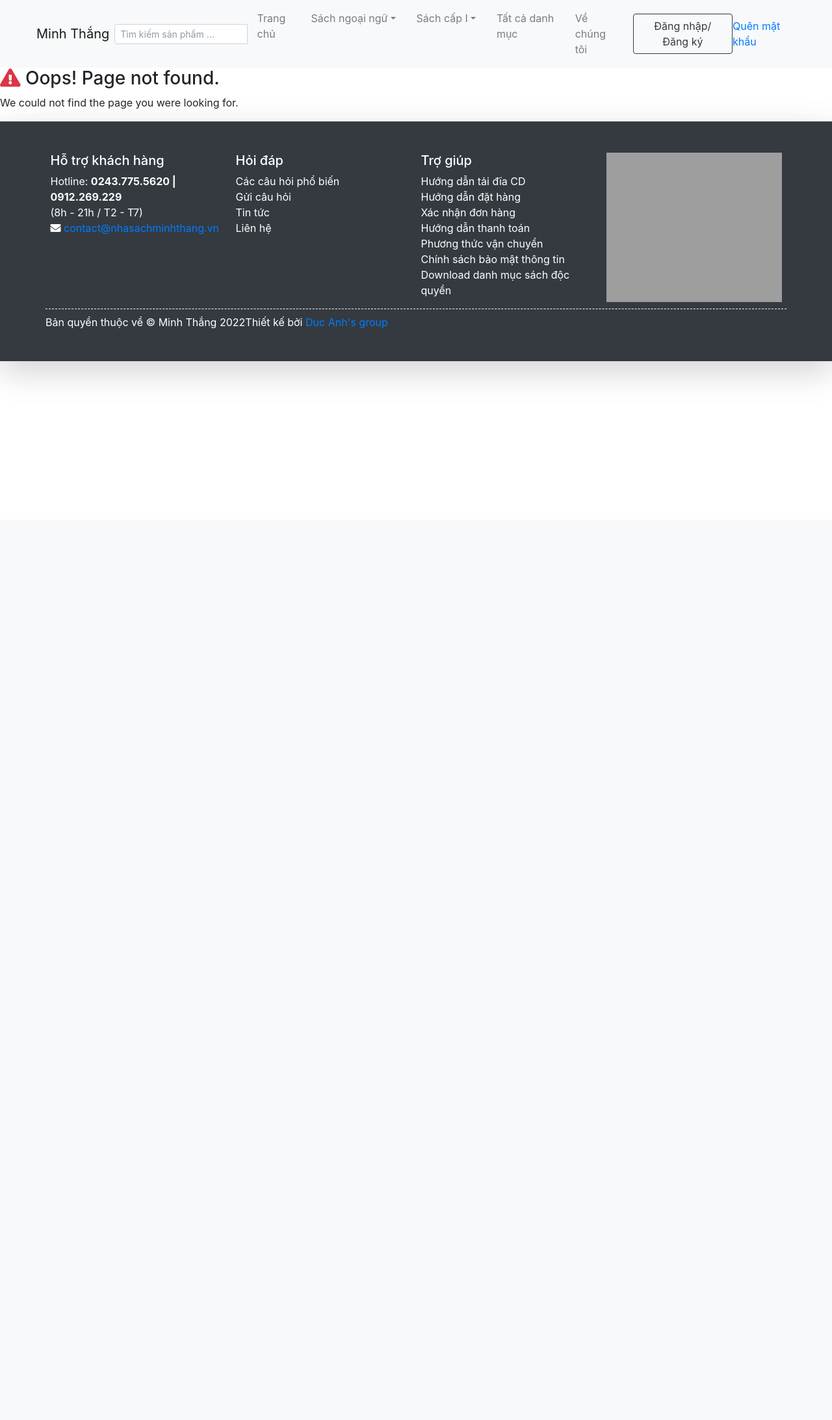
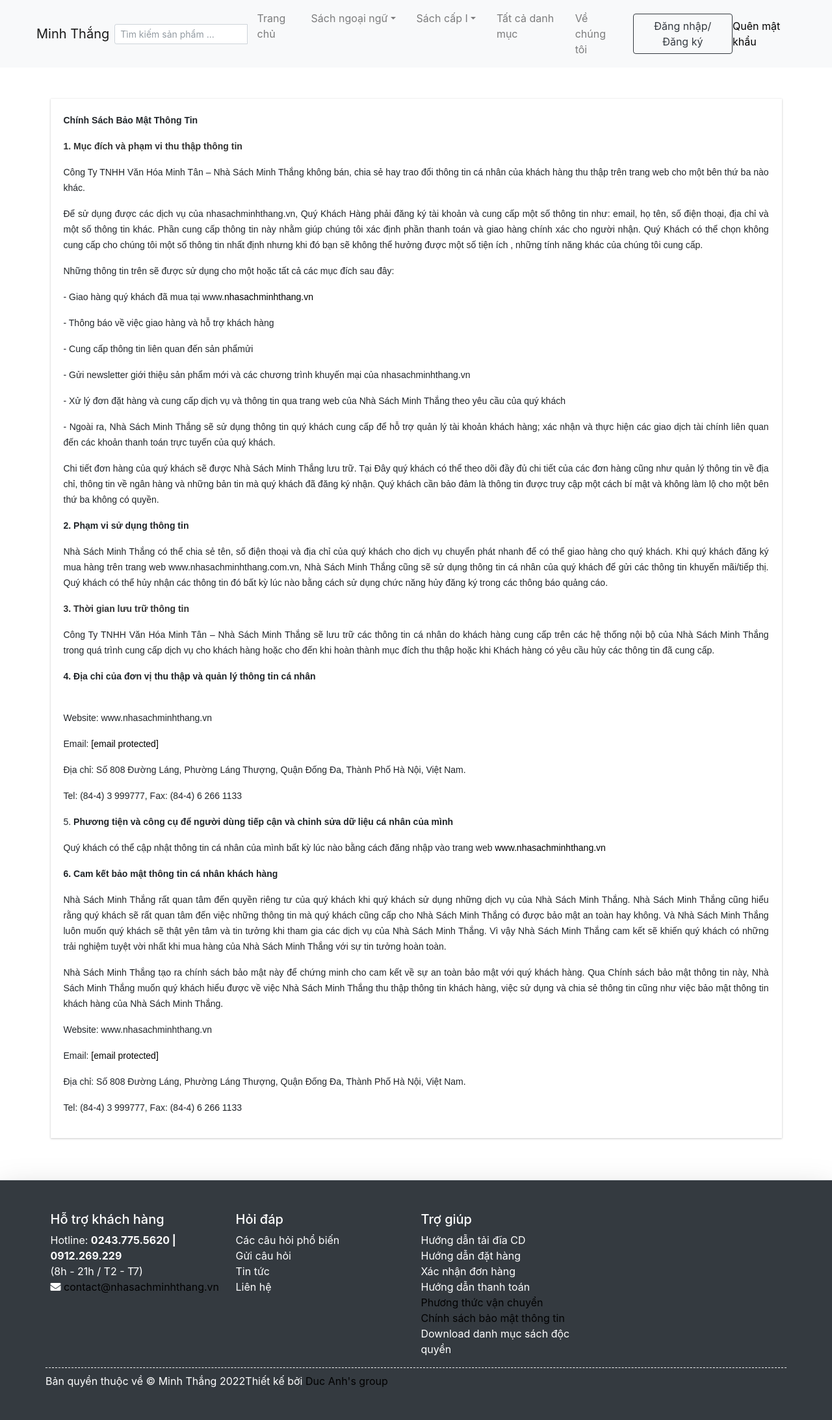
Before and after one commit to dragonquila2000/ISD_2022, a PHP site: page /book_shop/index.php?p=private_policy in a window 1280 px wide. Shown: the whole page at 65% size. Before the commit the page ends 579 px from the top, so only its background shows below. Run offline with PHP 8.4, Linux system fonts and the light colour scheme; data comes from the database, SQL or seed files in the repository; data that the repository does not hold is empty; some libraries are stand-ins or nearby versions; some web fonts are replaced; grey boxes are pictures that could not be loaded.

Commit message:
add change

```diff
--- a/inc/footer.php
+++ b/inc/footer.php
@@ -86,8 +86,8 @@
           <li><a href="#"></a>Hướng dẫn đặt hàng</li>
           <li><a href="#"></a>Xác nhận đơn hàng</li>
           <li><a href="#"></a>Hướng dẫn thanh toán</li>
-          <li><a href="#"></a>Phương thức vận chuyển</li>
-          <li><a href="#"></a>Chính sách bảo mật thông tin</li>
+          <li><a href="./?p=delivery">Phương thức vận chuyển</a></li>
+          <li><a href="./?p=private_policy">Chính sách bảo mật thông tin</a></li>
           <li><a href="#"></a>Download danh mục sách độc quyền</li>
         </ul>
       </div>
@@ -101,12 +101,19 @@
     </div>
 
     <div class="row mt-2">
-        <p class="m-0 text-center">Bản quyền thuộc về &copy; <?php echo $_settings->info('short_name') ?> 2022</p>
-        <p class="m-0 text-center">Thiết kế bởi <a href="mailto:taphamducanh@gmail.com">Duc Anh's group</a></p>
+      <p class="m-0 text-center">Bản quyền thuộc về &copy; <?php echo $_settings->info('short_name') ?> 2022</p>
+      <p class="m-0 text-center">Thiết kế bởi <a href="mailto:taphamducanh@gmail.com">Duc Anh's group</a></p>
     </div>
   </div>
 </footer>
-
+<Style>
+  a{
+    color: black;
+  }
+  a:hover{
+    color: none;
+  }
+</Style>
 
 <!-- Resolve conflict in jQuery UI tooltip with Bootstrap tooltip -->
 <script>
--- a/privacy_policy.html
+++ b/privacy_policy.html
@@ -0,0 +1,151 @@
+<p style="text-align: justify;">
+    <span style="font-size:14px;"><span style="font-family:arial,helvetica,sans-serif;"><strong>Chính Sách Bảo Mật Thông
+                Tin</strong></span></span>
+</p>
+<p style="text-align: justify;">
+    <strong style="font-family: arial, helvetica, sans-serif; font-size: 14px; color: rgb(51, 51, 51);">1. Mục đích và
+        phạm vi thu thập thông tin</strong>
+</p>
+<p style="text-align: justify;">
+    <span style="font-size:14px;"><span style="font-family:arial,helvetica,sans-serif;">Công Ty TNHH Văn Hóa Minh Tân –
+            Nhà Sách Minh Thắng không bán, chia sẻ hay trao đổi thông tin cá nhân của khách hàng thu thập trên trang web
+            cho một bên thứ ba nào khác.</span></span>
+</p>
+<p style="text-align: justify;">
+    <span style="font-size: 14px; font-family: arial, helvetica, sans-serif;">Để sử dụng được các dịch vụ của
+        nhasachminhthang.vn, Quý Khách Hàng phải đăng ký tài khoản và cung cấp một số thông tin như: email, họ tên, số
+        điện thoại, địa chỉ và một số thông tin khác. Phần cung cấp thông tin này nhằm giúp chúng tôi xác định phần
+        thanh toán và giao hàng chính xác cho người nhận. Quý Khách có thể chọn không cung cấp cho chúng tôi một số
+        thông tin nhất định nhưng khi đó bạn sẽ không thể hưởng được một số tiện ích , những tính năng khác của chúng
+        tôi cung cấp.</span>
+</p>
+<p style="text-align: justify;">
+    <span style="font-size:14px;"><span style="font-family:arial,helvetica,sans-serif;">Những thông tin trên sẽ được sử
+            dụng cho một hoặc tất cả các mục đích sau đây:</span></span>
+</p>
+<p style="text-align: justify;">
+    <span style="font-size:14px;"><span style="font-family:arial,helvetica,sans-serif;">- Giao hàng quý khách đã mua tại
+            www.<a href="http://www.nhasachminhthang.com.vn/">nhasachminhthang.vn</a></span></span>
+</p>
+<p style="text-align: justify;">
+    <span style="font-size:14px;"><span style="font-family:arial,helvetica,sans-serif;">- Thông báo về việc giao hàng và
+            hỗ trợ khách hàng</span></span>
+</p>
+<p style="text-align: justify;">
+    <span style="font-size:14px;"><span style="font-family:arial,helvetica,sans-serif;">- Cung cấp thông tin liên quan
+            đến sản phẩmửi </span></span>
+</p>
+<p style="text-align: justify;">
+    <span style="font-family: arial, helvetica, sans-serif; font-size: 14px;">- Gửi newsletter giới thiệu sản phẩm mới
+        và các chương trình khuyến mại của nhasachminhthang.vn</span>
+</p>
+<p style="text-align: justify;">
+    <span style="font-size:14px;"><span style="font-family:arial,helvetica,sans-serif;">- Xử lý đơn đặt hàng và cung cấp
+            dịch vụ và thông tin qua trang web của Nhà Sách Minh Thắng theo yêu cầu của quý khách</span></span>
+</p>
+<p style="text-align: justify;">
+    <span style="font-size:14px;"><span style="font-family:arial,helvetica,sans-serif;">- Ngoài ra, Nhà Sách Minh Thắng
+            sẽ sử dụng thông tin quý khách cung cấp để hỗ trợ quản lý tài khoản khách hàng; xác nhận và thực hiện các
+            giao dịch tài chính liên quan đến các khoản thanh toán trực tuyến của quý khách.</span></span>
+</p>
+<p style="text-align: justify;">
+    <span style="font-size:14px;"><span style="font-family:arial,helvetica,sans-serif;">Chi tiết đơn hàng của quý khách
+            sẽ được Nhà Sách Minh Thắng lưu trữ. Tại Đây quý khách có thể theo dõi đầy đủ chi tiết của các đơn hàng cũng
+            như quản lý thông tin về địa chỉ, thông tin về ngân hàng và những bản tin mà quý khách đã đăng ký nhận. Quý
+            khách cần bảo đảm là thông tin được truy cập một cách bí mật và không làm lộ cho một bên thứ ba không có
+            quyền. </span></span>
+</p>
+<p style="text-align: justify;">
+    <span style="font-size:14px;"><span style="font-family:arial,helvetica,sans-serif;"><strong>2. </strong><strong>Phạm
+                vi sử dụng thông tin</strong></span></span>
+</p>
+<p style="text-align: justify;">
+    <span style="font-size:14px;"><span style="font-family:arial,helvetica,sans-serif;">Nhà Sách Minh Thắng có thể chia
+            sẻ tên, số điện thoại và địa chỉ của quý khách cho dịch vụ chuyển phát nhanh để có thể giao hàng cho quý
+            khách. Khi quý khách đăng ký mua hàng trên trang web www.nhasachminhthang.com.vn, Nhà Sách Minh Thắng cũng
+            sẽ sử dụng thông tin cá nhân của quý khách để gửi các thông tin khuyến mãi/tiếp thị. Quý khách có thể hủy
+            nhận các thông tin đó bất kỳ lúc nào bằng cách sử dụng chức năng hủy đăng ký trong các thông báo quảng
+            cáo.</span></span>
+</p>
+<p style="text-align: justify;">
+    <strong style="font-family: arial, helvetica, sans-serif; font-size: 14px; color: rgb(51, 51, 51);">3. Thời gian lưu
+        trữ thông tin</strong>
+</p>
+<p style="text-align: justify;">
+    <span style="font-size:14px;"><span style="font-family:arial,helvetica,sans-serif;">Công Ty TNHH Văn Hóa Minh Tân –
+            Nhà Sách Minh Thắng sẽ lưu trữ các thông tin cá nhân do khách hàng cung cấp trên các hệ thống nội bộ của Nhà
+            Sách Minh Thắng trong quá trình cung cấp dịch vụ cho khách hàng hoặc cho đến khi hoàn thành mục đích thu
+            thập hoặc khi Khách hàng có yêu cầu hủy các thông tin đã cung cấp.</span></span>
+</p>
+<p style="text-align: justify;">
+    <span style="font-size:14px;"><span style="font-family:arial,helvetica,sans-serif;"><strong>4. </strong><strong>Địa
+                chỉ của đơn vị thu thập và quản lý thông tin cá nhân</strong></span></span>
+</p>
+<p style="text-align: justify;">
+    <br />
+    <span style="font-size:14px;"><span style="font-family:arial,helvetica,sans-serif;"> Website:
+            www.nhasachminhthang.vn </span></span>
+</p>
+<p style="text-align: justify;">
+    <span style="font-size:14px;"><span style="font-family:arial,helvetica,sans-serif;"> Email: <a
+                href="/cdn-cgi/l/email-protection" class="__cf_email__"
+                data-cfemail="4c2125222438242d222b2e2323270c2b212d2520622f2321">[email protected]</a>
+        </span></span>
+</p>
+<p style="text-align: justify;">
+    <span style="font-size:14px;"><span style="font-family:arial,helvetica,sans-serif;">Địa chỉ: Số 808 Đường Láng,
+            Phường Láng Thượng, Quận Đống Đa, Thành Phố Hà Nội, Việt Nam.</span></span>
+</p>
+<p style="text-align: justify;">
+    <span style="font-size:14px;"><span style="font-family:arial,helvetica,sans-serif;">Tel: (84-4) 3 999777, Fax:
+            (84-4) 6 266 1133</span></span>
+</p>
+<p style="text-align: justify;">
+    <span style="font-size:14px;"><span style="font-family:arial,helvetica,sans-serif;">5. <strong>Phương tiện và công
+                cụ để người dùng tiếp cận và chỉnh sửa dữ liệu cá nhân của mình</strong></span></span>
+</p>
+<p style="text-align: justify;">
+    <span style="font-size:14px;"><span style="font-family:arial,helvetica,sans-serif;">Quý khách có thể cập nhật thông
+            tin cá nhân của mình bất kỳ lúc nào bằng cách đăng nhập vào trang web <a
+                href="http://www.nhasachminhthang.com.vn/">www.nhasachminhthang.vn</a></span></span>
+</p>
+<p style="text-align: justify;">
+    <span style="font-size:14px;"><span style="font-family:arial,helvetica,sans-serif;"><strong>6. </strong><strong>Cam
+                kết bảo mật thông tin cá nhân khách hàng</strong></span></span>
+</p>
+<p style="text-align: justify;">
+    <span style="font-size:14px;"><span style="font-family:arial,helvetica,sans-serif;">Nhà Sách Minh Thắng rất quan tâm
+            đến quyền riêng tư của quý khách khi quý khách sử dụng những dịch vụ của Nhà Sách Minh Thắng. Nhà Sách Minh
+            Thắng cũng hiểu rằng quý khách sẽ rất quan tâm đến việc những thông tin mà quý khách cũng cấp cho Nhà Sách
+            Minh Thắng có được bảo mật an toàn hay không. Và Nhà Sách Minh Thắng luôn muốn quý khách sẽ thật yên tâm và
+            tin tưởng khi tham gia các dịch vụ của Nhà Sách Minh Thắng. Vì vậy Nhà Sách Minh Thắng cam kết sẽ khiến quý
+            khách có những trải nghiệm tuyệt vời nhất khi mua hàng của Nhà Sách Minh Thắng với sự tin tưởng hoàn
+            toàn.</span></span>
+</p>
+<p style="text-align: justify;">
+    <span style="font-size:14px;"><span style="font-family:arial,helvetica,sans-serif;">Nhà Sách Minh Thắng tạo ra chính
+            sách bảo mật này để chứng minh cho cam kết về sự an toàn bảo mật với quý khách hàng. Qua Chính sách bảo mật
+            thông tin này, Nhà Sách Minh Thắng muốn quý khách hiểu được về việc Nhà Sách Minh Thắng thu thập thông tin
+            khách hàng, việc sử dụng và chia sẻ thông tin cũng như việc bảo mật thông tin khách hàng của Nhà Sách Minh
+            Thắng.</span></span>
+</p>
+<p style="text-align: justify;">
+    <span style="font-size:14px;"><span style="font-family:arial,helvetica,sans-serif;">Website: www.nhasachminhthang.vn
+        </span></span>
+</p>
+<p style="text-align: justify;">
+    <span style="font-size:14px;"><span style="font-family:arial,helvetica,sans-serif;">Email: <a
+                href="/cdn-cgi/l/email-protection" class="__cf_email__"
+                data-cfemail="117c787f796579707f76737e7e7a6251767c70787d3f727e7c">[email protected]</a>
+        </span></span>
+</p>
+<p style="text-align: justify;">
+    <span style="font-size:14px;"><span style="font-family:arial,helvetica,sans-serif;">Địa chỉ: Số 808 Đường Láng,
+            Phường Láng Thượng, Quận Đống Đa, Thành Phố Hà Nội, Việt Nam.</span></span>
+</p>
+<p style="text-align: justify;">
+    <span style="font-size:14px;"><span style="font-family:arial,helvetica,sans-serif;">Tel: (84-4) 3 999777, Fax:
+            (84-4) 6 266 1133</span></span>
+</p>
+<p>
+</p>
--- /dev/null
+++ b/private_policy.php
@@ -0,0 +1,9 @@
+<section class="py-5">
+    <div class="container">
+        <div class="card rounded-0">
+            <div class="card-body">
+                <?php include "privacy_policy.html" ?>
+            </div>
+        </div>
+    </div>
+</section>
```
Also changed, not shown: delivery.php (added, +137 -0 lines).
